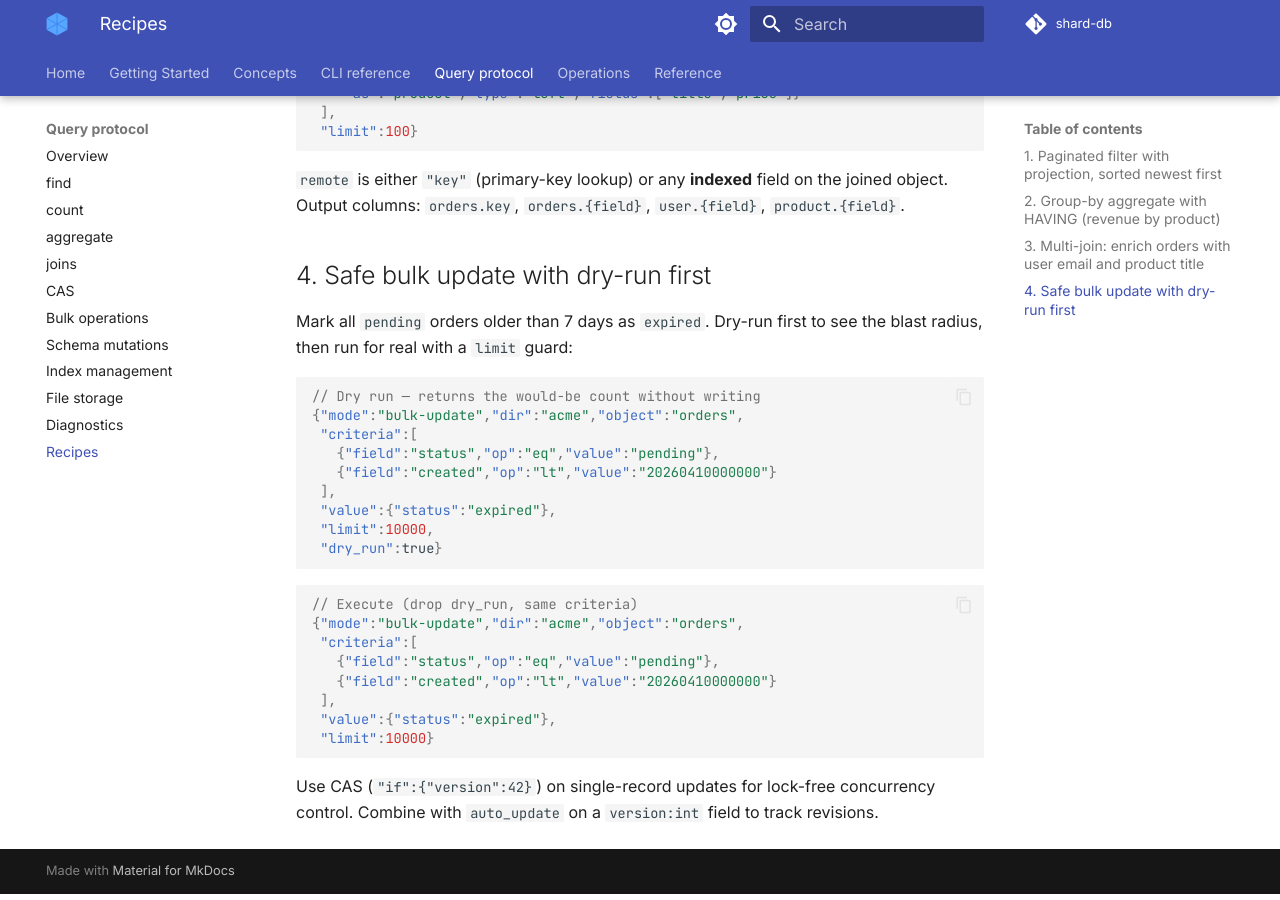
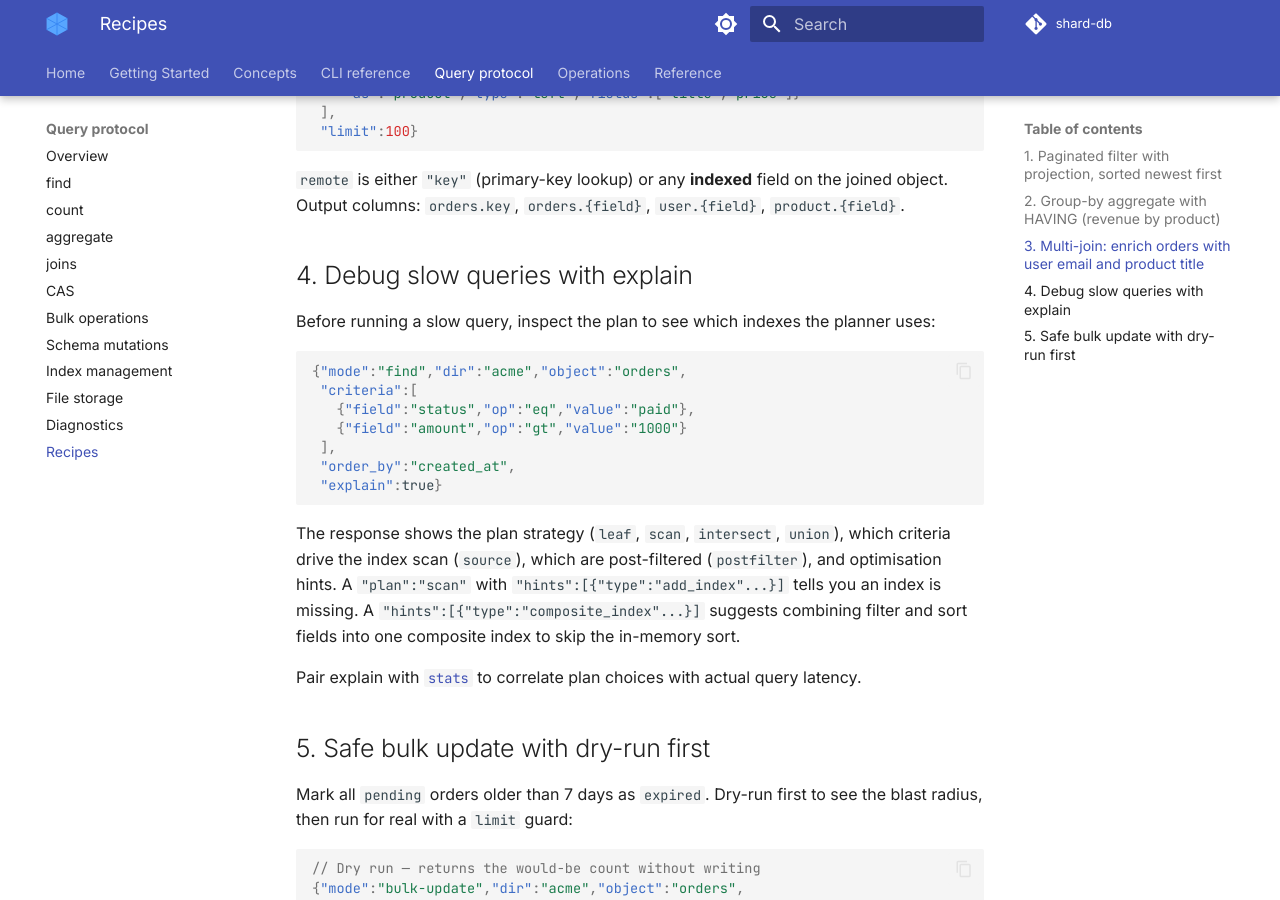
Before and after one commit to sayyiditow/shard-db, an MkDocs documentation site: the page built from docs/query-protocol/recipes.md, in a window 1280 px wide and 900 px high, scrolled down 1412 px. Built offline with MkDocs 1.6.1 and Material for MkDocs 9.7.7, drawn with Linux system fonts in a browser that asks for light colours; comment, search, counter and statistics services are not loaded.

Commit message:
docs: add explain to overview, index, recipes, tuning; add subsections to find/aggregate
- Add explain to the modes table in docs/query-protocol/overview.md
- Add explain to the feature list in docs/index.md
- Add "Explain mode" subsections to find.md and aggregate.md
- Add explain debug recipe to recipes.md
- Add "Use explain before tuning" note to tuning.md

Co-Authored-By: Claude Sonnet 4.6 <noreply@anthropic.com>

````diff
--- a/docs/query-protocol/recipes.md
+++ b/docs/query-protocol/recipes.md
@@ -58,7 +58,25 @@ A left-join on products (emit nulls if the SKU is missing), inner-join on users
 
 `remote` is either `"key"` (primary-key lookup) or any **indexed** field on the joined object. Output columns: `orders.key`, `orders.{field}`, `user.{field}`, `product.{field}`.
 
-## 4. Safe bulk update with dry-run first
+## 4. Debug slow queries with explain
+
+Before running a slow query, inspect the plan to see which indexes the planner uses:
+
+```json
+{"mode":"find","dir":"acme","object":"orders",
+ "criteria":[
+   {"field":"status","op":"eq","value":"paid"},
+   {"field":"amount","op":"gt","value":"1000"}
+ ],
+ "order_by":"created_at",
+ "explain":true}
+```
+
+The response shows the plan strategy (`leaf`, `scan`, `intersect`, `union`), which criteria drive the index scan (`source`), which are post-filtered (`postfilter`), and optimisation hints. A `"plan":"scan"` with `"hints":[{"type":"add_index"...}]` tells you an index is missing. A `"hints":[{"type":"composite_index"...}]` suggests combining filter and sort fields into one composite index to skip the in-memory sort.
+
+Pair explain with [`stats`](diagnostics.md#stats) to correlate plan choices with actual query latency.
+
+## 5. Safe bulk update with dry-run first
 
 Mark all `pending` orders older than 7 days as `expired`. Dry-run first to see the blast radius, then run for real with a `limit` guard:
 
````
Also changed, not shown: docs/index.md (+1 -0 lines), docs/operations/tuning.md (+4 -0 lines), docs/query-protocol/aggregate.md (+13 -0 lines), docs/query-protocol/find.md (+12 -0 lines), docs/query-protocol/overview.md (+2 -0 lines).
